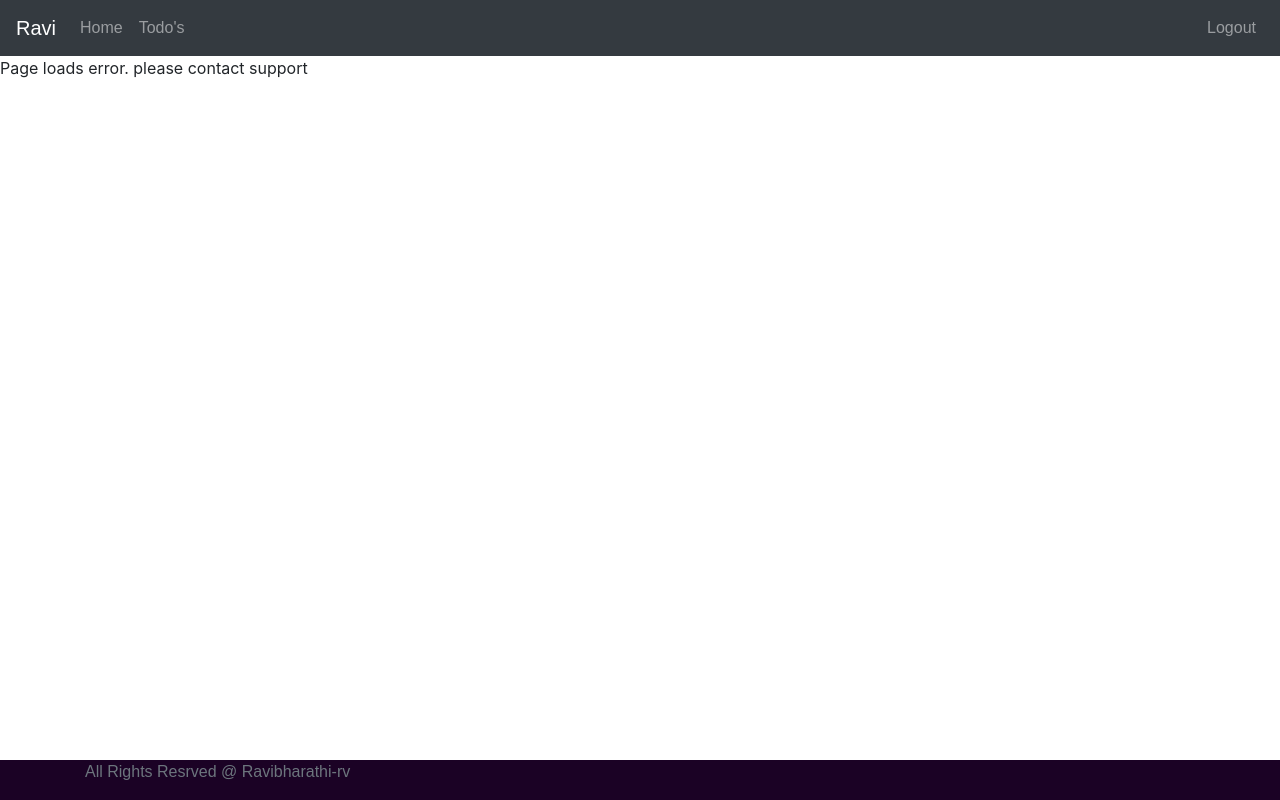
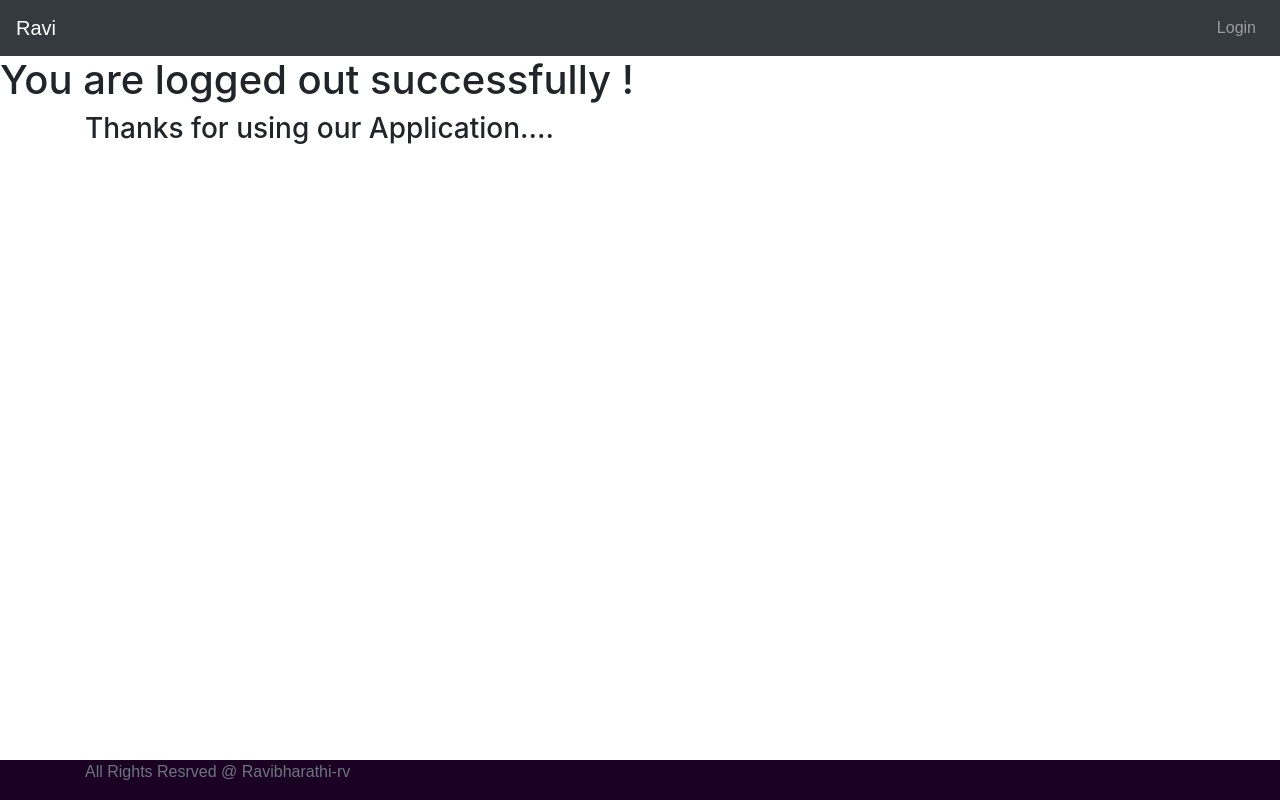
Before and after one commit to Ravibharathi-rv/fullstack_app, an Angular app in the folder frontend/todo/: page /logout in a window 1280 px wide. Built offline with nearby package versions, Linux system fonts and the light colour scheme; sample sign-in values are in the browser's storage.

Commit message:
front end all components setup completed

```diff
--- a/frontend/todo/src/app/app.module.ts
+++ b/frontend/todo/src/app/app.module.ts
@@ -11,6 +11,7 @@ import { ErrorComponent } from './error/error.component';
 import { ListTodoComponent } from './list-todo/list-todo.component';
 import { MenuComponent } from './menu/menu.component';
 import { FooterComponent } from './footer/footer.component';
+import { LogoutComponent } from './logout/logout.component';
 
 @NgModule({
   declarations: [
@@ -20,7 +21,8 @@ import { FooterComponent } from './footer/footer.component';
     ErrorComponent,
     ListTodoComponent,
     MenuComponent,
-    FooterComponent
+    FooterComponent,
+    LogoutComponent
   ],
   imports: [
     BrowserModule,
--- /dev/null
+++ b/frontend/todo/src/app/logout/logout.component.html
@@ -0,0 +1,9 @@
+<div>
+    <h1>You are logged out successfully !</h1>
+</div>
+
+<div class="container">
+    <div>
+        <h3>Thanks for using our Application....</h3>
+    </div>
+</div>
--- /dev/null
+++ b/frontend/todo/src/app/logout/logout.component.ts
@@ -0,0 +1,18 @@
+import { Component, OnInit } from '@angular/core';
+import { HardcodedAuthenticationService } from '../service/hardcoded-authentication.service';
+
+@Component({
+  selector: 'app-logout',
+  templateUrl: './logout.component.html',
+  styleUrls: ['./logout.component.css']
+})
+export class LogoutComponent implements OnInit {
+
+  constructor(private hardcodedAuthenticationService: HardcodedAuthenticationService) { }
+
+  ngOnInit(): void {
+
+    this.hardcodedAuthenticationService.loggoutUser(); // it removes the session storage of the user.
+  }
+
+}
--- a/frontend/todo/src/app/service/hardcoded-authentication.service.ts
+++ b/frontend/todo/src/app/service/hardcoded-authentication.service.ts
@@ -24,5 +24,10 @@ export class HardcodedAuthenticationService {
     return !(user === null);
 
   }
+P
+  loggoutUser()
+  {
+    sessionStorage.removeItem('userauthenticated'); // it removes the session storage of the user
+  }
 
 }
--- /dev/null
+++ b/frontend/todo/src/app/service/route-gurd.service.ts
@@ -0,0 +1,23 @@
+
+import { Injectable } from '@angular/core';
+import { ActivatedRouteSnapshot, CanActivate, RouterStateSnapshot, Router } from '@angular/router';
+import { HardcodedAuthenticationService } from './hardcoded-authentication.service';
+
+@Injectable({
+  providedIn: 'root'
+})
+export class RouteGurdService implements CanActivate {
+
+  constructor(private hardcodedAuthenticationSerivce: HardcodedAuthenticationService, private router: Router) { }
+
+  canActivate(route: ActivatedRouteSnapshot, state: RouterStateSnapshot) { // it checks the user logged in or not for every url firing. if not logged in this url not accessible.
+    if (this.hardcodedAuthenticationSerivce.isUserLoggedIn())
+      return true;
+
+    this.router.navigate(['login']); // it redirect the login page if user is not logged in.
+
+    return false;
+
+  }
+
+}
```
Also changed, not shown: frontend/todo/src/app/app-routing.module.ts (+5 -2 lines), frontend/todo/src/app/logout/logout.component.css (added), 2 other files (tests, documents, lock files or other folders).
